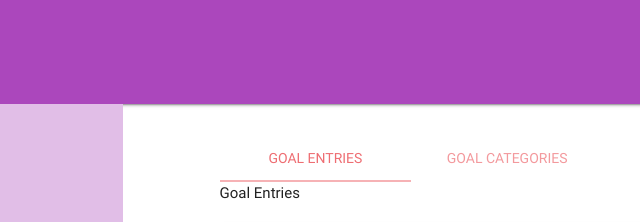
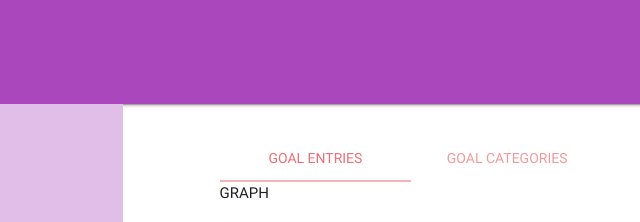
Before and after one commit to crachel8521/wonderwomen2017, a plain HTML site: page materialize-src/dashboardAdminReports.html in a window 1280 px wide. Shown: the top 222 px of the page, 197-837 px from the left. Drawn offline with nearby package versions, Linux system fonts and the light colour scheme.

Commit message:
AdminReport

```diff
--- a/materialize-src/dashboardAdminReports.html
+++ b/materialize-src/dashboardAdminReports.html
@@ -84,10 +84,10 @@
                                 <li class="tab col s3"><a href="#test4">Export</a></li>
                             </ul>
                         </div>
-                        <div id="test1" class="col s12">Goal Entries</div>
-                        <div id="test2" class="col s12">Goal Categories</div>
-                        <div id="test3" class="col s12">Inactive Pairs</div>
-                        <div id="test4" class="col s12">Export</div>
+                        <div id="test1" class="col s12">GRAPH</div>
+                        <div id="test2" class="col s12">GRAPH</div>
+                        <div id="test3" class="col s12">GRAPH</div>
+                        <div id="test4" class="col s12">GRAPH</div>
                     </div>
 
 
```
